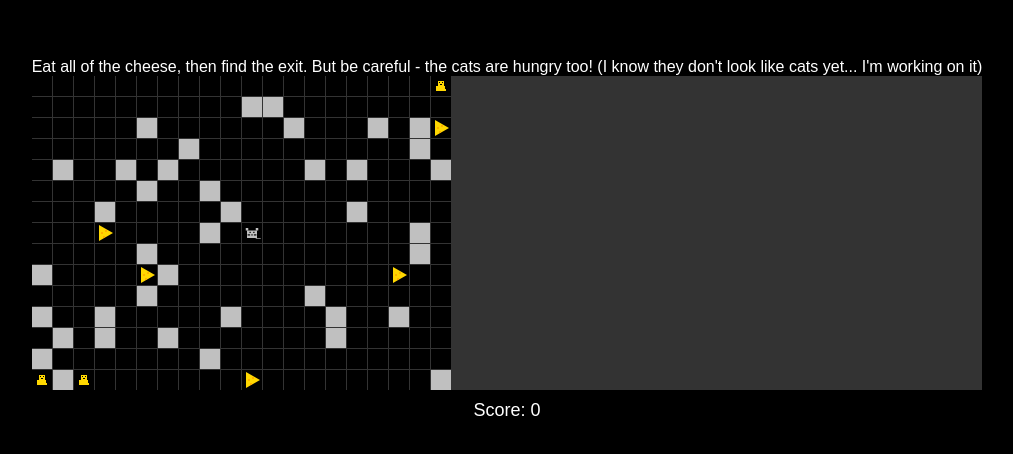
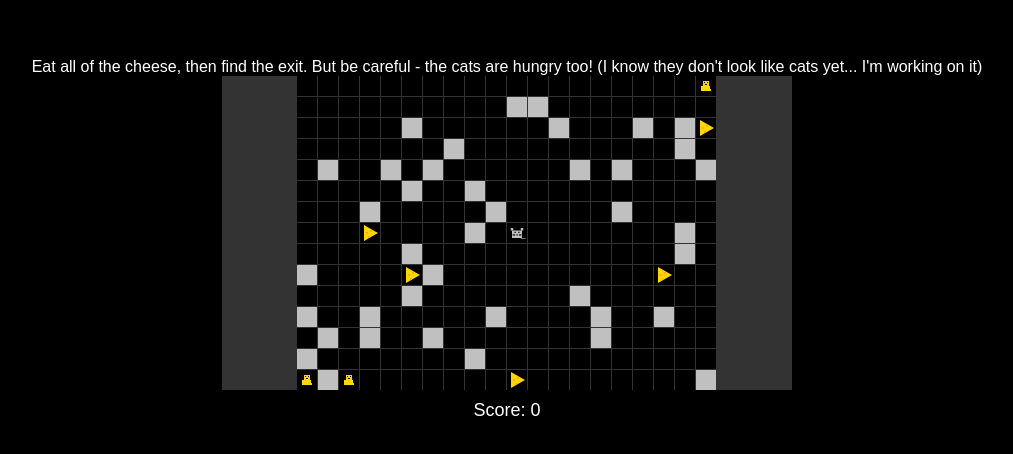
Before and after one commit to aenstad01/mouse-hunters, a plain HTML site: page index.html in a window 1280 px wide. Shown: the part 152-606 px from the top of the page, without its empty margins (133-1146 px from the left). Drawn offline with Linux system fonts and the light colour scheme.

Commit message:
Update styles.css

```diff
--- a/styles.css
+++ b/styles.css
@@ -21,6 +21,9 @@ body {
   grid-template-rows: repeat(15, 20px);
   gap: 1px;
   background-color: #333;
+  justify-content: center;
+  margin-left: 190px;
+  margin-right: 190px;
 }
 
 .cell {
```
